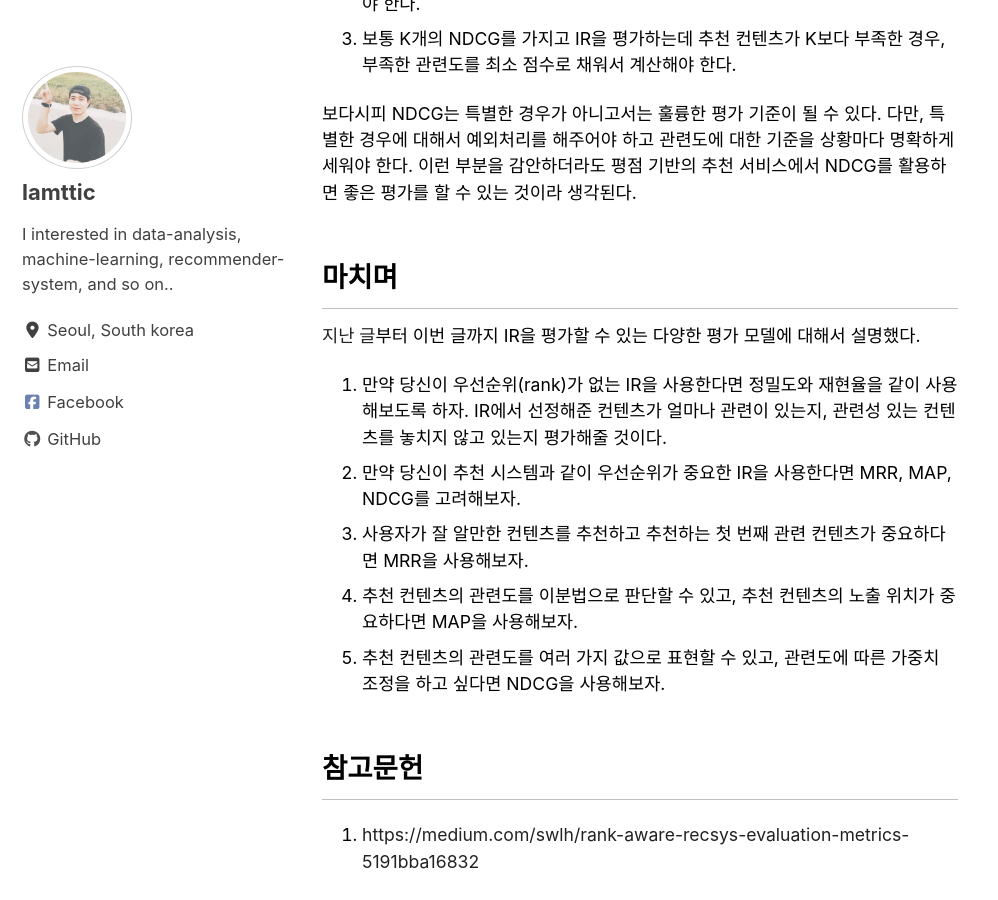
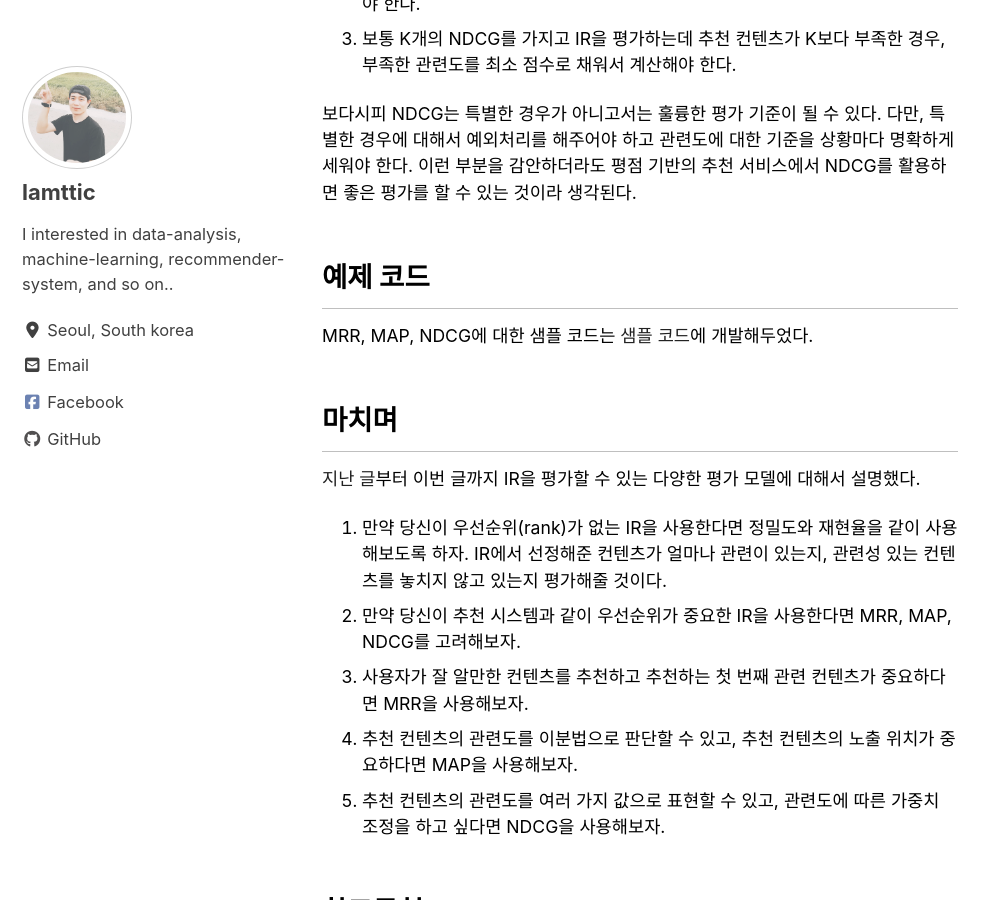
Before and after one commit to lamttic/lamttic.github.io, a Jekyll site: the page built from _posts/2020-03-20-01.markdown, in a window 1280 px wide and 900 px high, scrolled down 7441 px. Shown: the whole window, without its empty margins (0-998 px from the left). Built offline with Jekyll 4.4.1, drawn with Linux system fonts in a browser that asks for light colours; cached includes are drawn as plain includes; nearby versions of some CDN libraries.

Commit message:
add sample code link for recent post

```diff
--- a/_posts/2020-03-20-01.markdown
+++ b/_posts/2020-03-20-01.markdown
@@ -111,6 +111,10 @@ MAP은 전반적으로 훌륭한 평가 모델이 될 수 있다. 만약 컨텐
 
 보다시피 NDCG는 특별한 경우가 아니고서는 훌륭한 평가 기준이 될 수 있다. 다만, 특별한 경우에 대해서 예외처리를 해주어야 하고 관련도에 대한 기준을 상황마다 명확하게 세워야 한다. 이런 부분을 감안하더라도 평점 기반의 추천 서비스에서 NDCG를 활용하면 좋은 평가를 할 수 있는 것이라 생각된다.
 
+## 예제 코드
+
+MRR, MAP, NDCG에 대한 샘플 코드는 [샘플 코드]에 개발해두었다.
+
 ## 마치며
 
 [지난 글]부터 이번 글까지 IR을 평가할 수 있는 다양한 평가 모델에 대해서 설명했다.
@@ -127,3 +131,4 @@ MAP은 전반적으로 훌륭한 평가 모델이 될 수 있다. 만약 컨텐
 
 [https://medium.com/swlh/rank-aware-recsys-evaluation-metrics-5191bba16832]: https://medium.com/swlh/rank-aware-recsys-evaluation-metrics-5191bba16832
 [지난 글]: {{ site_url }}/2020/03/16/01.html
+[샘플 코드]: https://github.com/lamttic/snippets/tree/master/ir-evaluation
```
